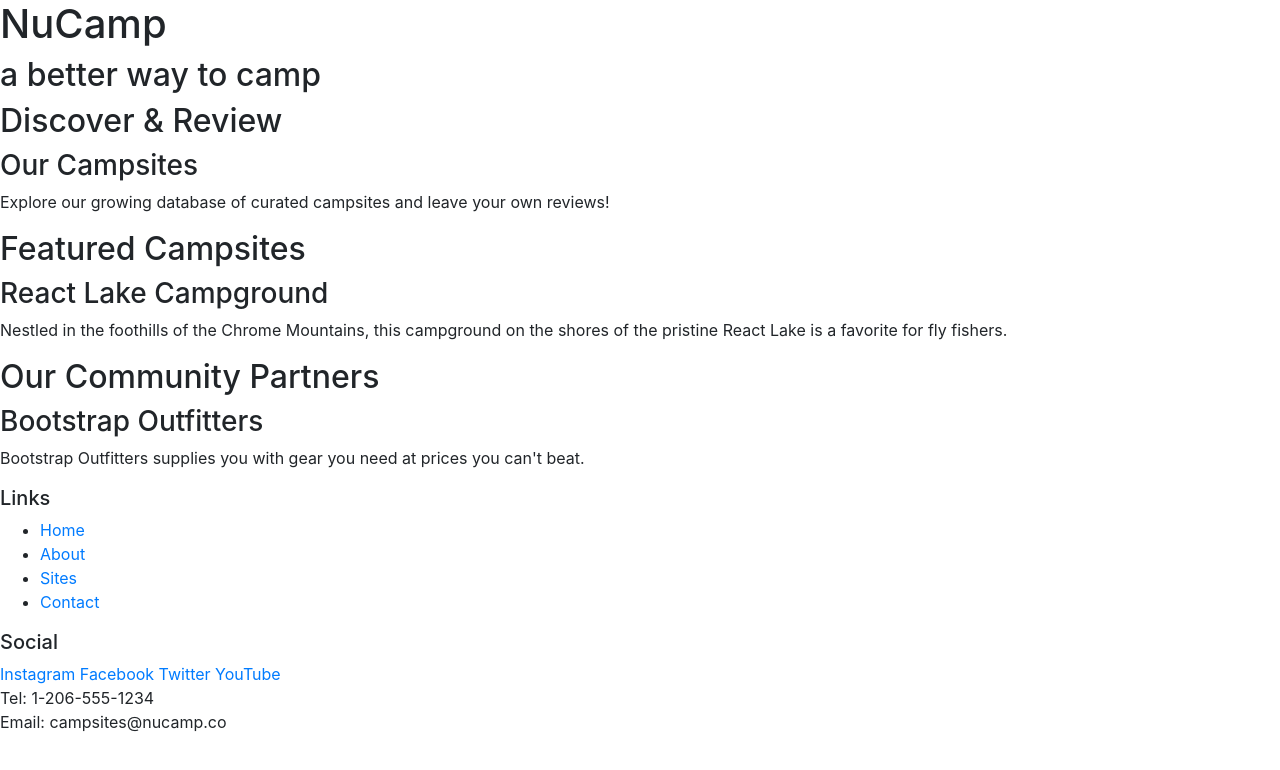
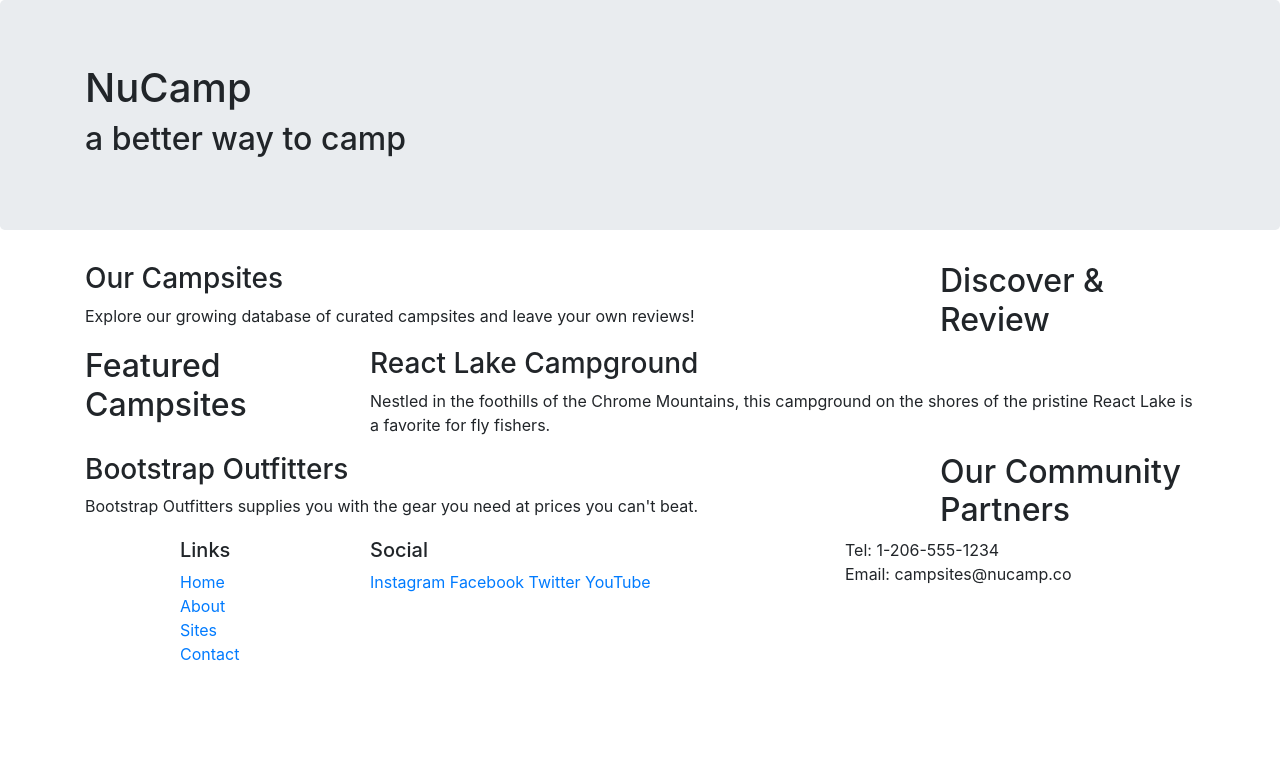
Before and after one commit to kidipanda/nu-contactus, a website: page index.html in a window 1280 px wide. Drawn offline with nearby package versions, Linux system fonts and the light colour scheme.

Commit message:
Bootstrap Grid

```diff
--- a/index.html
+++ b/index.html
@@ -11,14 +11,78 @@
 
 <body>
 
-    <header>
-        <div>
+    <header class="jumbotron">
+        <div class="container">
+            <div class="row">
+                <div class="col">
             <h1>NuCamp</h1>
             <h2>a better way to camp</h2>
+               </div>
+            </div>
         </div>
     </header>
 
-    <div>
+    <div class="container">
+        <div class="row">
+            <div class="col-sm-4 order-sm-last col-md-3">
+                <h2>Discover & Review</h2>
+            </div>
+            <div class="col">
+                <h3>Our Campsites</h3>
+                <p>Explore our growing database of curated campsites and leave your own reviews!</p>
+            </div>
+        </div>
+
+        <div class="row">
+            <div class="col-sm-4 col-md-3">
+                <h2>Featured Campsites</h2>
+            </div>
+            <div class="col">
+                <h3>React Lake Campground</h3>
+        		<p>Nestled in the foothills of the Chrome Mountains, this campground on the shores of the pristine React Lake is a favorite for fly fishers.</p>
+   			</div>
+        </div>
+
+        <div class="row">
+            <div class="col-sm-4 order-sm-last col-md-3">
+                <h2>Our Community Partners</h2>
+            </div>
+            <div class="col">
+                <h3>Bootstrap Outfitters</h3>
+        		<p>Bootstrap Outfitters supplies you with the gear you need at prices you can't beat.</p>
+            </div>
+        </div>
+    </div>
+
+    <footer>
+        <div class="container">
+            <div class="row">
+                <div class="col-4 col-sm-2 offset-1">
+                    <h5>Links</h5>
+            		<ul class="list-unstyled">
+                        <li><a href="#">Home</a></li>
+                        <li><a href="#">About</a></li>
+                        <li><a href="#">Sites</a></li>
+                        <li><a href="#">Contact</a></li>
+                    </ul>
+                </div>
+                <div class="col-6 col-sm-5">
+                	<h5>Social</h5>
+                    <a href="http://instagram.com/">Instagram</a>
+                    <a href="http://facebook.com/">Facebook</a>
+                    <a href="http://twitter.com/">Twitter</a>
+                    <a href="http://youtube.com/">YouTube</a>
+                </div>
+                <div class="col-sm-4">
+                    Tel: 1-206-555-1234<br />
+                    Email: campsites@nucamp.co
+                </div>
+           </div>
+        </div>
+    </footer>
+
+    <!-- <div class="container">
+        <div class="row"></div>
         <h2>Discover & Review</h2>
         <h3>Our Campsites</h3>
         <p>Explore our growing database of curated campsites and leave your own reviews!</p>
@@ -57,7 +121,7 @@
             Tel: 1-206-555-1234<br />
             Email: campsites@nucamp.co
         </div>
-    </footer>
+    </footer> -->
     <script src="node_modules/jquery/dist/jquery.slim.min.js"></script>
     <script src="node_modules/popper.js/dist/umd/popper.min.js"></script>
     <script src="node_modules/bootstrap/dist/js/bootstrap.min.js"></script>
```
